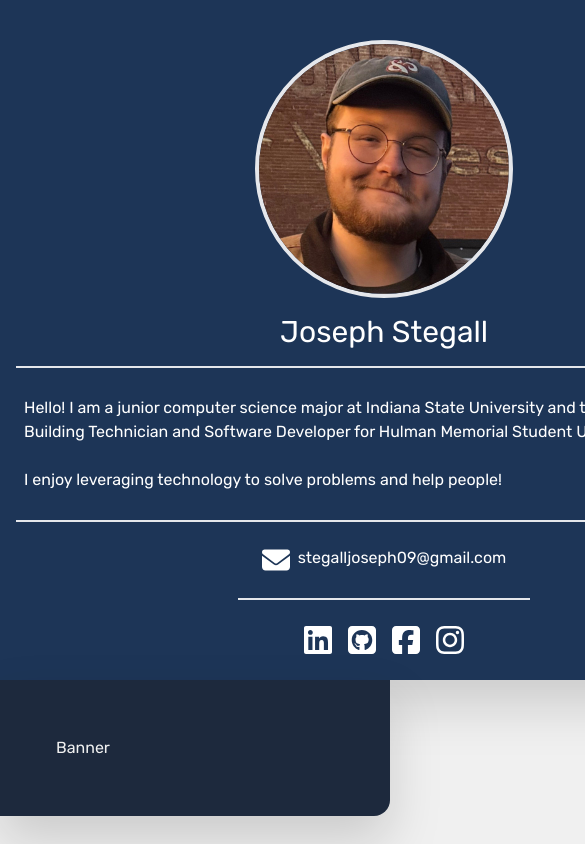
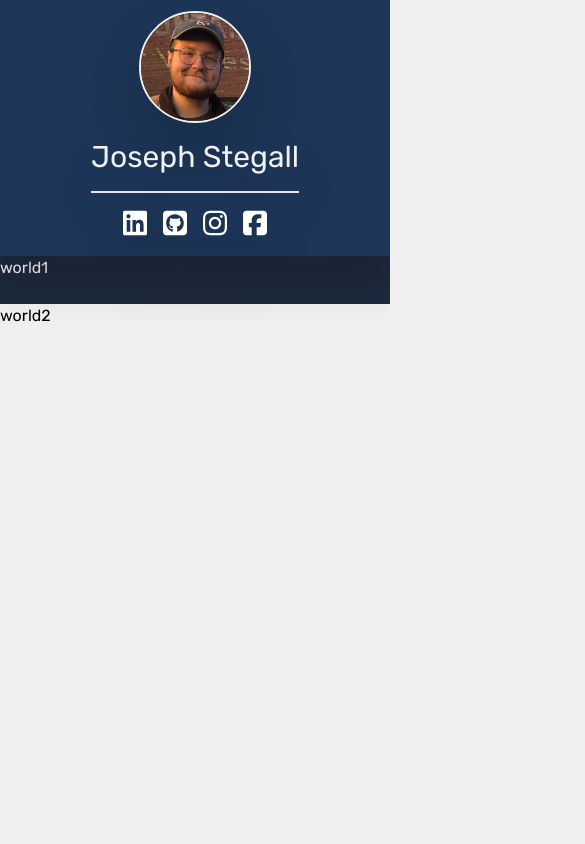
Before and after one commit to jostegall/my-portfolio-repo, a Next.js app: page / in a window 390 px wide. Shown: the top 844 px of the page, 585 px wide, since content can reach past the window. Built offline with nearby package versions, Linux system fonts and the light colour scheme.

Commit message:
updated layout for mobile first design, finished header for mobile

```diff
--- a/src/app/page.tsx
+++ b/src/app/page.tsx
@@ -3,89 +3,61 @@ import Link from 'next/link';
 
 export default function Home() {
   return (
-    <div className="container-sm h-screen flex flex-row flex-wrap min-w-xl">
-
-      {/* col #1 */}
-      <div className="bg-header flex flex-col flex-shrink-0 flex-grow-0 max-w-3xl drop-shadow-2xl text-white">
-
-        {/* picture of me */}
-        <div className="mx-auto mt-10 border-4 rounded-full overflow-hidden">
+    <div className="flex flex-col">
+      {/* page header */}
+      <div className="bg-header h-64 flex flex-col justify-center content-center text-center text-background drop-shadow-2xl">
+        <div className="mx-auto h-28 w-28 border-2 border-background rounded-full overflow-hidden drop-shadow-2xl">
           <Image
-              src={"/images/me.jpg"}
-              width={250}
-              height={250}
-              alt="Picture of the Site's Developer, Joseph Stegall."
-            />
-
+            src="/images/me.jpg"
+            width={500}
+            height={500}
+            alt="picture of developer"
+          />
         </div>
-
-        {/* name/about/socials */}
-        <div className="mx-auto my-4">
-          <span className="text-3xl">Joseph Stegall</span>
-        </div>
-        <div className="mx-4 flex flex-col border-y-2">
-          <span className="mx-auto my-5 p-2 ">
-            Hello! I am a junior computer science major at Indiana State University and the current Lead Building Technician and Software Developer for Hulman Memorial Student Union on campus.
-            <br />
-            <br />
-            I enjoy leveraging technology to solve problems and help people!
-            </span>
-        </div>
-        <div className=" p-6 flex flex-row mx-auto border-b-2">
-            <Image
-              src={"/envelope-solid.svg"}
-              width={28}
-              height={28}
-              alt="Link to LinkedIn"
-            />
-          <span className="ml-2">stegalljoseph09@gmail.com</span>
-        </div>
-        <div className="mx-auto my-6 grid grid-cols-4 gap-4">
+        <span className="mx-auto py-4 border-b-2 text-3xl drop-shadow-2xl">Joseph Stegall</span>
+        <div className="mx-auto mt-2 p-2 grid grid-cols-4 gap-4 drop-shadow-2xl">
           <Link href="https://www.linkedin.com/in/josteg/">
             <Image
-              src={"/linkedin-brands.svg"}
-              width={28}
-              height={28}
-              alt="Link to LinkedIn"
+              src="/linkedin-brands.svg"
+              width={24}
+              height={24}
+              alt="picture of developer"
             />
           </Link>
           <Link href="https://github.com/jostegall">
             <Image
-              src={"/square-github-brands.svg"}
-              width={28}
-              height={28}
-              alt="Link to Github"
+              src="/square-github-brands.svg"
+              width={24}
+              height={24}
+              alt="picture of developer"
             />
           </Link>
-          <Link href="https://github.com/jostegall">
+          <Link href="https://www.linkedin.com/feed/">
             <Image
-              src={"/square-facebook-brands.svg"}
-              width={28}
-              height={28}
-              alt="Link to Facebook"
+              src="/instagram-brands.svg"
+              width={24}
+              height={24}
+              alt="picture of developer"
             />
           </Link>
-          <Link href="https://github.com/jostegall">
+          <Link href="https://www.linkedin.com/feed/">
             <Image
-              src={"/instagram-brands.svg"}
-              width={28}
-              height={28}
-              alt="Link to Instagram"
+              src="/square-facebook-brands.svg"
+              width={24}
+              height={24}
+              alt="picture of developer"
             />
           </Link>
         </div>
       </div>
 
-      {/* col #2 */}
-      <div className="bg-background flex flex-col flex-grow min-w-xl">
-        <div className="text-background bg-banner h-36 p-14 drop-shadow-2xl rounded-br-2xl">
-          <span>Banner</span>
+      {/* page content */}
+      <div className="h-screen">
+        <div className="h-12 bg-banner text-background">
+        <span className="mx-auto">world1</span>
         </div>
-        <div className="bg-card h-3/6 min-w-3/6 m-36 rounded-2xl drop-shadow-2xl">
-          <div className="flex flex-col">
-            <span>Education</span>
-            <span>Projects</span>
-          </div>
+        <div>
+          <span>world2</span>
         </div>
       </div>
     </div>
```
